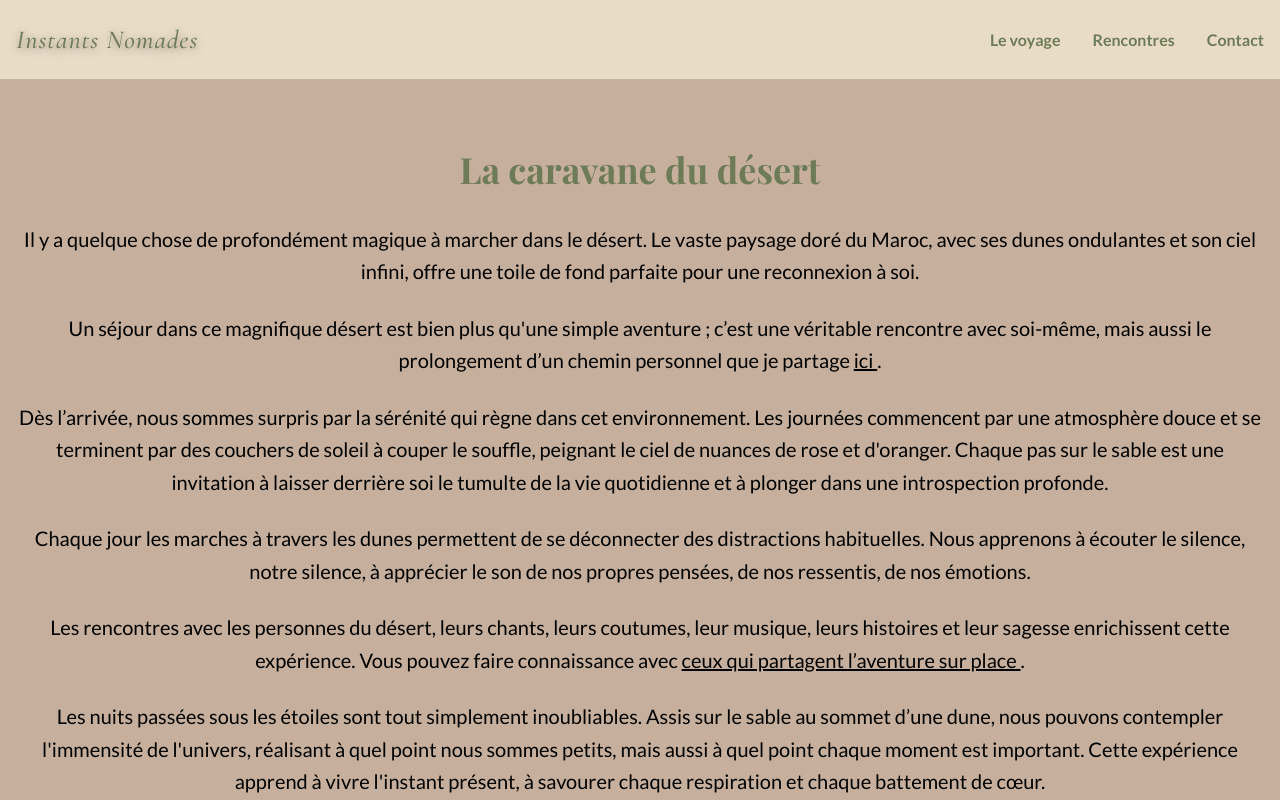
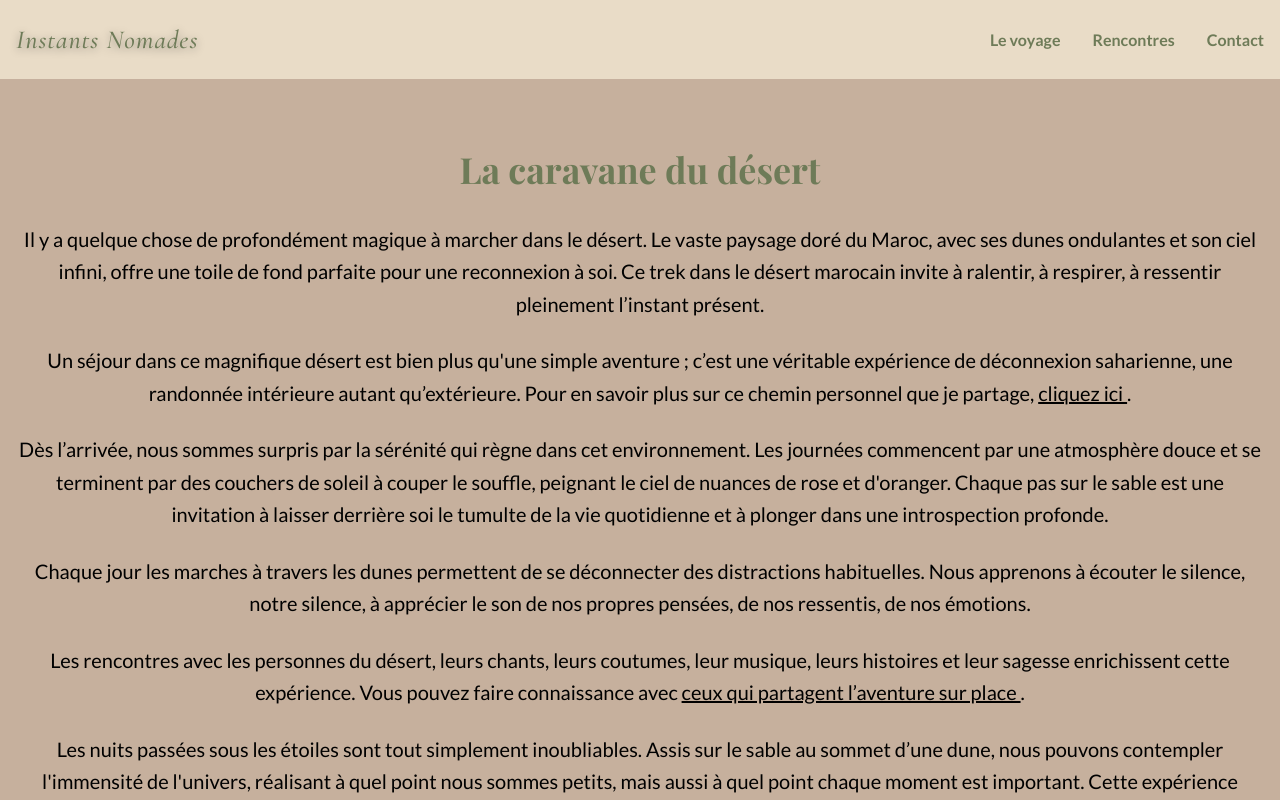
Before and after one commit to GrissaDrauka/instants-nomades, an Angular app: page /le-voyage in a window 1280 px wide. Shown: the top 800 px of the page. Built offline with nearby package versions, Linux system fonts and the light colour scheme.

Commit message:
Optim SEO 3

```diff
--- a/src/app/components/le-voyage/le-voyage.html
+++ b/src/app/components/le-voyage/le-voyage.html
@@ -10,14 +10,15 @@
                 Il y a quelque chose de profondément magique à marcher dans le désert.
                 Le vaste paysage doré du Maroc, avec ses dunes ondulantes et son ciel infini,
                 offre une toile de fond parfaite pour une reconnexion à soi.
+                Ce trek dans le désert marocain invite à ralentir, à respirer, à ressentir pleinement l’instant présent.
             </p>
 
             <p>
                 Un séjour dans ce magnifique désert est bien plus qu'une simple aventure ;
-                c’est une véritable rencontre avec soi-même, mais aussi le prolongement d’un chemin personnel que je
-                partage
+                c’est une véritable expérience de déconnexion saharienne, une randonnée intérieure autant qu’extérieure.
+                Pour en savoir plus sur ce chemin personnel que je partage,
                 <a routerLink="/rencontres/qui-suis-je" class="underline hover:text-vert-sauge transition">
-                    ici
+                    cliquez ici
                 </a>.
             </p>
 
```
